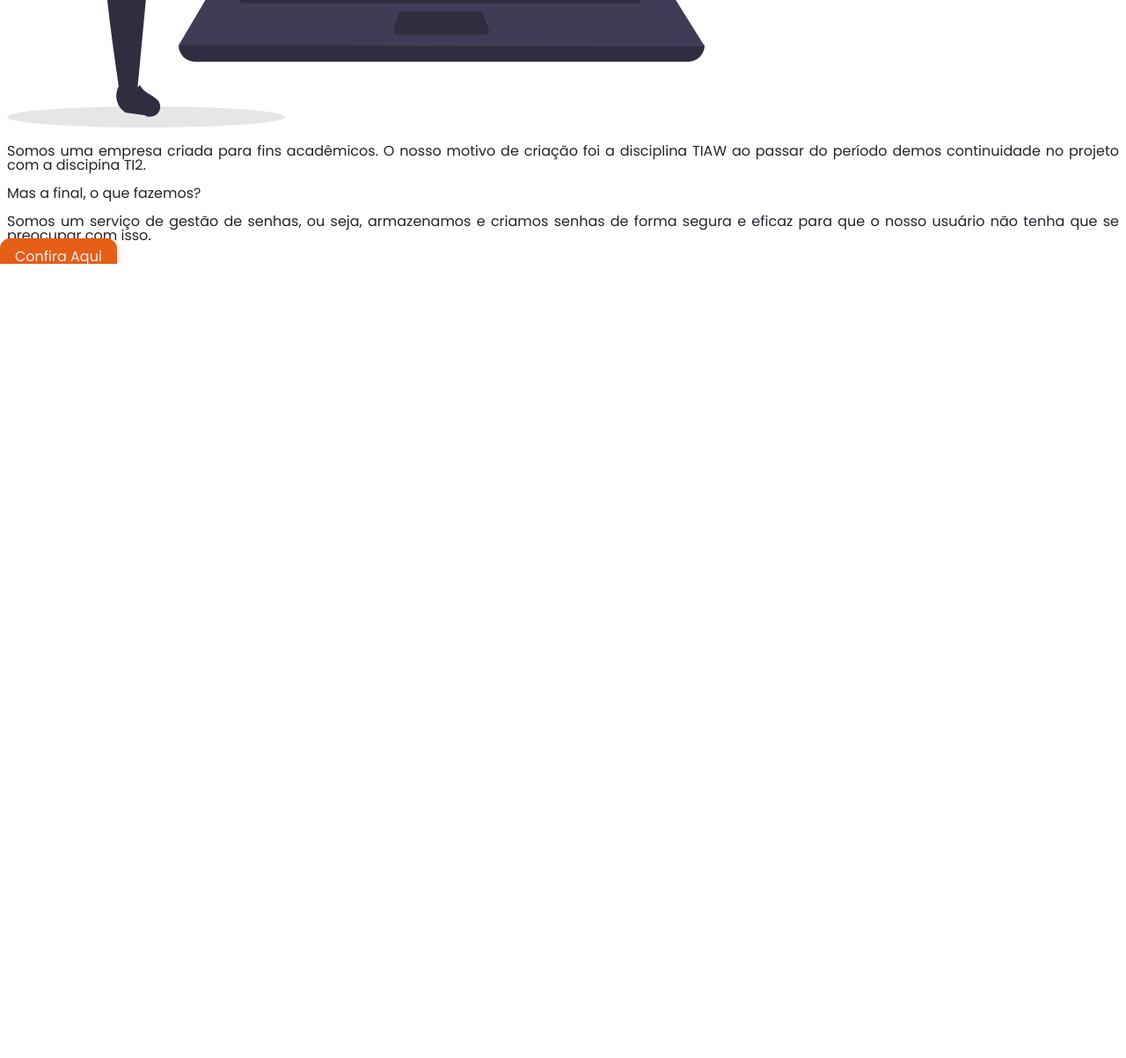
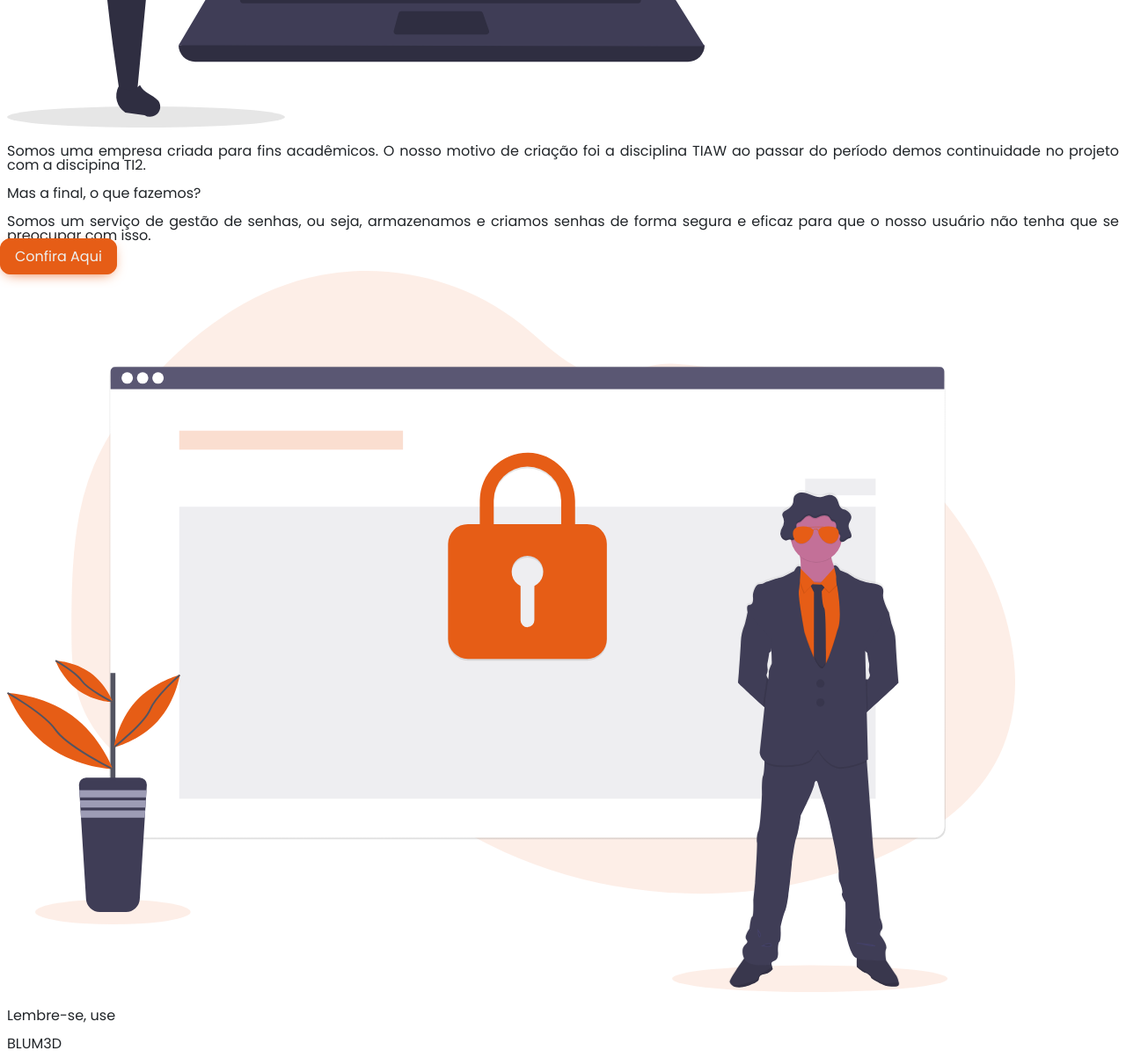
Before and after one commit to BLUM3D/blumed-new, a plain HTML site: page index.html in a window 1280 px wide. Shown: the part 1015-2218 px from the top of the page at 88% size. Before the commit the page ends 1315 px from the top, so only its background shows below. Drawn offline with nearby package versions, Linux system fonts and the light colour scheme.

Commit message:
Home COMPLETE

```diff
--- a/index.html
+++ b/index.html
@@ -75,7 +75,7 @@
           <img src="./assets/svg/undraw_secure_login_pdn4.svg" alt="">
         </div>
         <article class="descricao">
-          <p>Somos uma empresa criada para fins acadêmicos. O nosso motivo de criação foi a disciplina <span>TIAW</span> ao passar do período demos continuidade no projeto com a discipina <span>TI2</span>.
+          <p>Somos uma empresa criada para fins acadêmicos. O nosso motivo de criação foi a disciplina <span>TIAW</span> ao passar do período demos continuidade no projeto com a discipina <span>TI2</span>.</p>
         </article>
         <div class="title">
           <h2>Mas a final, o que fazemos?</h2>
@@ -84,6 +84,15 @@
           <p>Somos um serviço de gestão de senhas, ou seja, armazenamos e criamos senhas de forma segura e eficaz para que o nosso usuário não tenha que se preocupar com isso.</p>
           <div class="call-action">
             <a class="btn-feito" href="page-senhas.html">Confira Aqui</a>
+          </div>
+        </article>
+        <article class="remember">
+          <div class="desenho">
+            <img src="./assets/svg/undraw_security_o890.svg" alt="">
+          </div>
+          <div class="titles">
+            <h3>Lembre-se, use</h3>
+            <h2>BLUM3D</h2>
           </div>
         </article>
       </section>
```
Also changed, not shown: assets/svg/undraw_security_o890.svg (added), style/config.css (line endings or trailing spaces).
